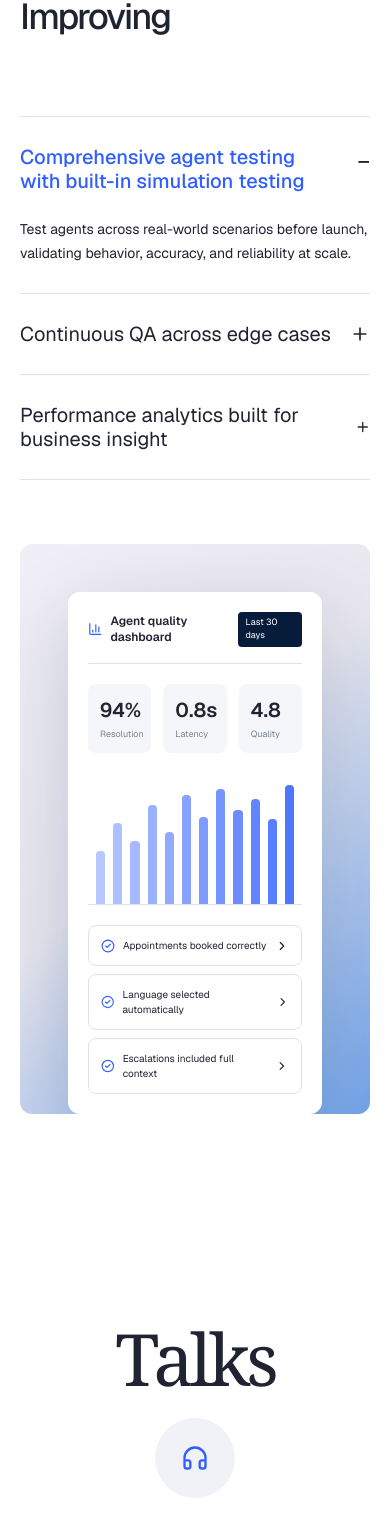
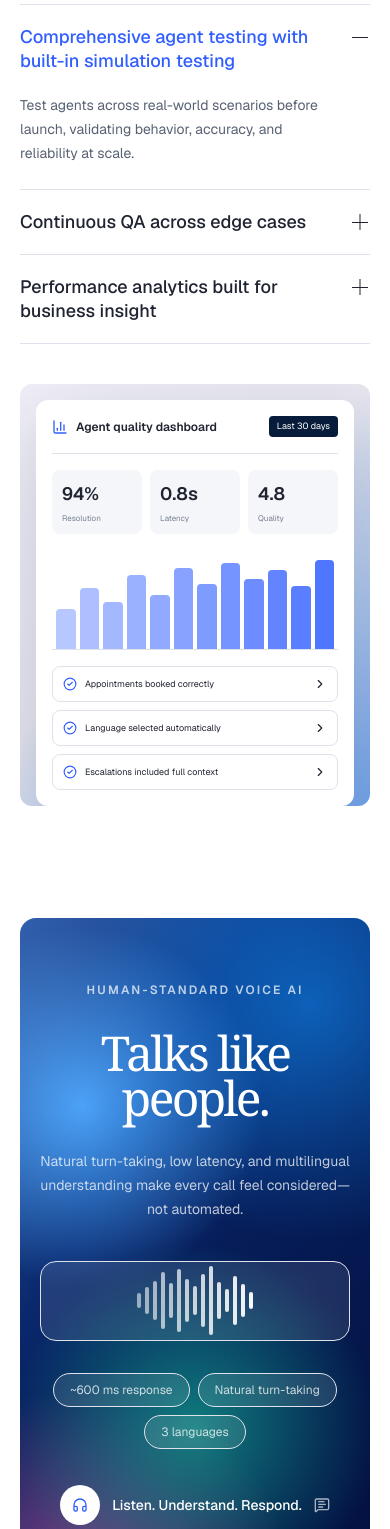
Before and after one commit to nizarhaider/serendibai-website, a Next.js app: page / in a window 390 px wide. Shown: the part 3486-5015 px from the top of the page. Built offline with nearby package versions, Linux system fonts and the light colour scheme; no server answers.

Commit message:
Fix mobile quality and voice sections

```diff
--- a/components/features.tsx
+++ b/components/features.tsx
@@ -1,38 +1,66 @@
-import { BarChart3, CheckCircle2, ChevronRight, Headphones, MessageSquareText, Plus } from 'lucide-react'
+import { BarChart3, CheckCircle2, ChevronRight, Headphones, MessageSquareText } from 'lucide-react'
 
 const bars = [42, 64, 50, 78, 57, 86, 69, 91, 74, 83, 67, 94]
 
+const qualityFeatures = [
+  {
+    title: 'Comprehensive agent testing with built-in simulation testing',
+    description: 'Test agents across real-world scenarios before launch, validating behavior, accuracy, and reliability at scale.',
+  },
+  {
+    title: 'Continuous QA across edge cases',
+    description: 'Review completed conversations, find recurring failure patterns, and improve agent behaviour with clear evidence.',
+  },
+  {
+    title: 'Performance analytics built for business insight',
+    description: 'Track call outcomes, resolution, response time, handoffs, and the metrics that matter to your operation.',
+  },
+]
+
+const voiceBars = [18, 34, 50, 72, 44, 82, 56, 38, 68, 88, 48, 30, 62, 42, 22]
+
 export default function Features() {
   return (
-    <section className="bg-white px-5 py-48 text-[#202331] sm:px-8 lg:px-12">
+    <section className="bg-white px-5 py-28 text-[#202331] sm:px-8 sm:py-40 lg:px-12 lg:py-48">
       <div className="mx-auto max-w-[1160px]">
         <h2 className="editorial-title max-w-[520px]">Consistently High Quality in Every AI Call, Continuously Improving</h2>
 
-        <div className="mt-20 grid gap-16 lg:grid-cols-[.86fr_1.14fr] lg:items-start">
-          <div>
-            <div className="border-y py-7">
-              <div className="flex items-start justify-between gap-6"><h3 className="max-w-[370px] text-xl font-medium leading-6 text-[#315fff]">Comprehensive agent testing with built-in simulation testing</h3><span className="text-2xl">−</span></div>
-              <p className="mt-6 max-w-[420px] text-sm leading-6">Test agents across real-world scenarios before launch, validating behavior, accuracy, and reliability at scale.</p>
-            </div>
-            {['Continuous QA across edge cases', 'Performance analytics built for business insight'].map((item) => <div key={item} className="flex items-center justify-between border-b py-7"><h3 className="max-w-[390px] text-xl leading-6">{item}</h3><Plus className="h-5 w-5" /></div>)}
+        <div className="mt-12 grid gap-10 sm:mt-16 lg:mt-20 lg:grid-cols-[.86fr_1.14fr] lg:items-start lg:gap-16">
+          <div className="min-w-0 border-t">
+            {qualityFeatures.map((feature, index) => (
+              <details key={feature.title} className="group border-b" open={index === 0}>
+                <summary className="flex cursor-pointer list-none items-start justify-between gap-4 py-5 marker:hidden sm:gap-6 sm:py-7 [&::-webkit-details-marker]:hidden">
+                  <h3 className="min-w-0 text-pretty text-lg font-medium leading-6 transition-colors group-open:text-[#315fff] sm:text-xl">{feature.title}</h3>
+                  <span className="relative mt-0.5 h-5 w-5 shrink-0" aria-hidden="true"><span className="absolute left-1/2 top-1/2 h-px w-4 -translate-x-1/2 bg-current" /><span className="absolute left-1/2 top-1/2 h-4 w-px -translate-x-1/2 -translate-y-1/2 bg-current transition-transform group-open:rotate-90 group-open:opacity-0" /></span>
+                </summary>
+                <p className="max-w-[420px] pb-6 pr-8 text-sm leading-6 text-[#596273] sm:pb-7">{feature.description}</p>
+              </details>
+            ))}
           </div>
 
-          <div className="product-frame-soft overflow-hidden rounded-xl p-12 pb-0 sm:p-16 sm:pb-0">
-            <div className="ui-window rounded-xl bg-white p-5">
-              <div className="flex items-center justify-between border-b pb-4"><div className="flex items-center gap-2"><BarChart3 className="h-4 w-4 text-[#315fff]" /><span className="text-xs font-semibold">Agent quality dashboard</span></div><span className="rounded bg-[#071b3a] px-2 py-1 text-[9px] text-white">Last 30 days</span></div>
-              <div className="mt-5 grid grid-cols-3 gap-3">{[['94%', 'Resolution'], ['0.8s', 'Latency'], ['4.8', 'Quality']].map(([value, label]) => <div key={label} className="rounded-lg bg-[#f5f6fa] p-3"><p className="text-xl font-semibold">{value}</p><p className="mt-1 text-[9px] text-[#788191]">{label}</p></div>)}</div>
-              <div className="mt-6 flex h-32 items-end gap-2 border-b px-2">{bars.map((height, index) => <span key={index} className="flex-1 rounded-t bg-[#315fff]" style={{ height: `${height}%`, opacity: .35 + index / 22 }} />)}</div>
-              <div className="mt-5 space-y-2">{['Appointments booked correctly', 'Language selected automatically', 'Escalations included full context'].map((item) => <div key={item} className="flex items-center gap-2 rounded-lg border p-3 text-[10px]"><CheckCircle2 className="h-3.5 w-3.5 text-[#315fff]" />{item}<ChevronRight className="ml-auto h-3.5 w-3.5" /></div>)}</div>
+          <div className="product-frame-soft min-w-0 overflow-hidden rounded-xl p-4 pb-0 sm:p-10 sm:pb-0 lg:p-12 lg:pb-0 xl:p-16 xl:pb-0">
+            <div className="ui-window min-w-0 rounded-xl bg-white p-4 sm:p-5">
+              <div className="flex flex-wrap items-center justify-between gap-3 border-b pb-4"><div className="flex min-w-0 items-center gap-2"><BarChart3 className="h-4 w-4 shrink-0 text-[#315fff]" /><span className="truncate text-xs font-semibold">Agent quality dashboard</span></div><span className="rounded bg-[#071b3a] px-2 py-1 text-[9px] text-white">Last 30 days</span></div>
+              <div className="mt-4 grid grid-cols-3 gap-2 sm:mt-5 sm:gap-3">{[['94%', 'Resolution'], ['0.8s', 'Latency'], ['4.8', 'Quality']].map(([value, label]) => <div key={label} className="min-w-0 rounded-lg bg-[#f5f6fa] p-2.5 sm:p-3"><p className="text-lg font-semibold sm:text-xl">{value}</p><p className="mt-1 truncate text-[8px] text-[#788191] sm:text-[9px]">{label}</p></div>)}</div>
+              <div className="mt-5 flex h-24 items-end gap-1 border-b px-1 sm:mt-6 sm:h-32 sm:gap-2 sm:px-2">{bars.map((height, index) => <span key={`${height}-${index}`} className="min-w-0 flex-1 rounded-t bg-[#315fff]" style={{ height: `${height}%`, opacity: .35 + index / 22 }} />)}</div>
+              <div className="mt-4 space-y-2 sm:mt-5">{['Appointments booked correctly', 'Language selected automatically', 'Escalations included full context'].map((item) => <div key={item} className="flex min-w-0 items-center gap-2 rounded-lg border p-2.5 text-[9px] sm:p-3 sm:text-[10px]"><CheckCircle2 className="h-3.5 w-3.5 shrink-0 text-[#315fff]" /><span className="min-w-0 flex-1 truncate">{item}</span><ChevronRight className="h-3.5 w-3.5 shrink-0" /></div>)}</div>
             </div>
           </div>
         </div>
 
-        <div className="mt-52 text-center">
-          <p className="display-serif text-7xl text-[#202331] sm:text-9xl">Talks</p>
-          <div className="mx-auto my-6 grid h-20 w-20 place-items-center rounded-full bg-[#f1f2f8]"><Headphones className="h-7 w-7 text-[#315fff]" /></div>
-          <p className="display-serif text-7xl text-[#202331] sm:text-9xl">Like People</p>
-          <p className="mx-auto mt-8 max-w-lg text-base leading-7 text-[#596273]">Natural turn-taking, low latency, and multilingual understanding make every call feel considered—not automated.</p>
-          <MessageSquareText className="mx-auto mt-8 h-6 w-6 text-[#315fff]" />
+        <div className="retell-hero relative mt-28 overflow-hidden rounded-2xl px-5 py-16 text-center text-white sm:mt-44 sm:px-10 sm:py-24 lg:mt-52 lg:min-h-[620px] lg:py-28">
+          <div className="relative z-10 mx-auto flex max-w-4xl flex-col items-center">
+            <p className="text-xs font-semibold uppercase tracking-[.18em] text-white/72">Human-standard voice AI</p>
+            <h2 className="display-serif mt-8 text-balance text-5xl leading-[.94] sm:mt-10 sm:text-7xl lg:text-[108px]">Talks like people.</h2>
+            <p className="mx-auto mt-7 max-w-xl text-pretty text-sm leading-6 text-white/74 sm:text-base sm:leading-7">Natural turn-taking, low latency, and multilingual understanding make every call feel considered—not automated.</p>
+
+            <div className="mt-10 flex h-20 w-full max-w-md items-center justify-center gap-1 rounded-2xl border border-white/20 bg-white/10 px-5 backdrop-blur-sm sm:mt-14 sm:h-24 sm:gap-1.5">
+              {voiceBars.map((height, index) => <span key={`${height}-${index}`} className="w-1 rounded-full bg-white sm:w-1.5" style={{ height: `${height}%`, opacity: .55 + index / 34 }} />)}
+            </div>
+
+            <div className="mt-8 flex flex-wrap justify-center gap-2 text-xs text-white/78"><span className="rounded-full border border-white/20 bg-white/10 px-4 py-2">~600 ms response</span><span className="rounded-full border border-white/20 bg-white/10 px-4 py-2">Natural turn-taking</span><span className="rounded-full border border-white/20 bg-white/10 px-4 py-2">3 languages</span></div>
+            <div className="mt-9 flex items-center gap-3 text-sm font-medium"><span className="grid h-10 w-10 place-items-center rounded-full bg-white text-[#315fff]"><Headphones className="h-4 w-4" /></span><span>Listen. Understand. Respond.</span><MessageSquareText className="h-4 w-4 text-white/65" /></div>
+          </div>
         </div>
       </div>
     </section>
```
